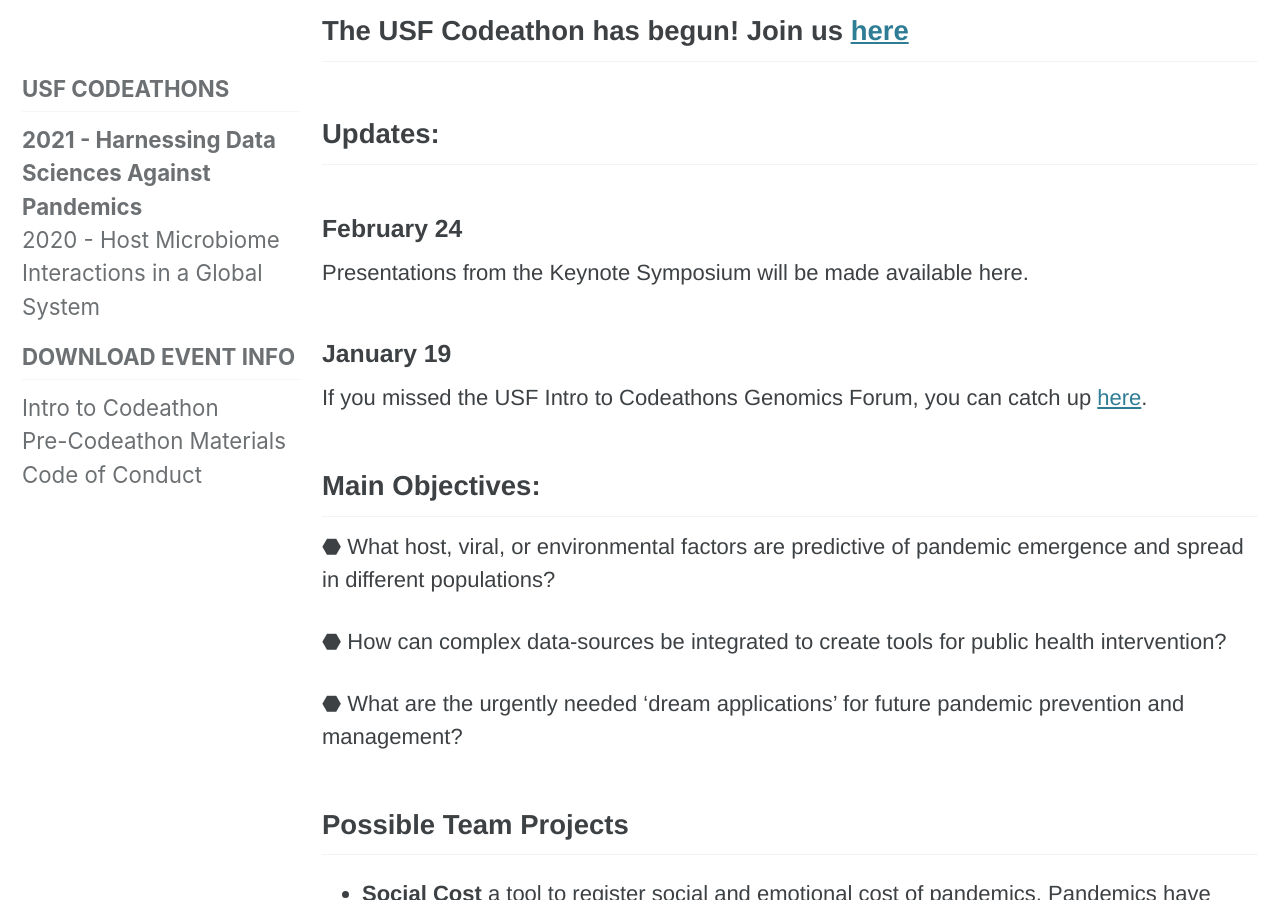
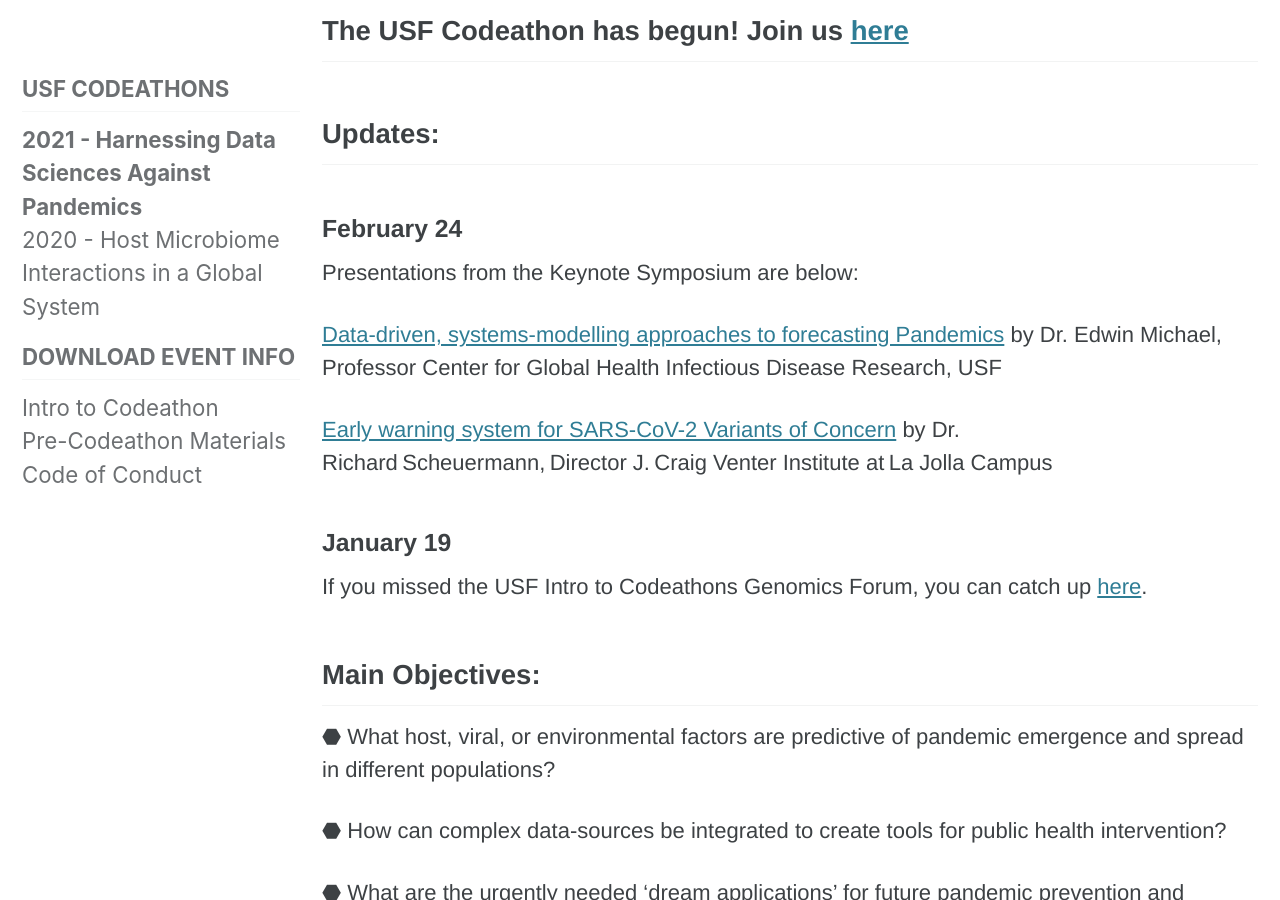
Before and after one commit to usfomicshub/usfomicshub.github.io, a Jekyll site: the page built from Codeathon/Codeathon2021/index.md, in a window 1280 px wide and 900 px high, scrolled down 577 px. Built offline with Jekyll 4.4.1, drawn with Linux system fonts in a browser that asks for light colours; cached includes are drawn as plain includes.

Commit message:
Update index.md

```diff
--- a/Codeathon/Codeathon2021/index.md
+++ b/Codeathon/Codeathon2021/index.md
@@ -19,7 +19,18 @@
 ## Updates:
 
 ### February 24
-Presentations from the Keynote Symposium will be made available here.
+Presentations from the Keynote Symposium are below:
+
+[Data-driven, systems-modelling approaches to forecasting Pandemics](https://github.com/usfomicshub/USFOneHealthCodeathon2021/raw/master/SEIRcast%20forecasting%20system%202.23.2021.pptx)
+by Dr. Edwin Michael, Professor
+Center for Global Health Infectious Disease Research, USF
+
+
+[Early warning system for SARS-CoV-2 Variants of Concern](https://github.com/usfomicshub/USFOneHealthCodeathon2021/raw/master/USF%20OneHealth%20Codeathon_24FEB2021.pptx)
+by Dr. Richard Scheuermann, Director
+J. Craig Venter Institute at La Jolla Campus
+
+
 
 ### January 19
 If you missed the USF Intro to Codeathons Genomics Forum, you can catch up [here](https://web.microsoftstream.com/video/3b8fb3f6-a89b-4f10-b2e1-3bc338acc076).
```
